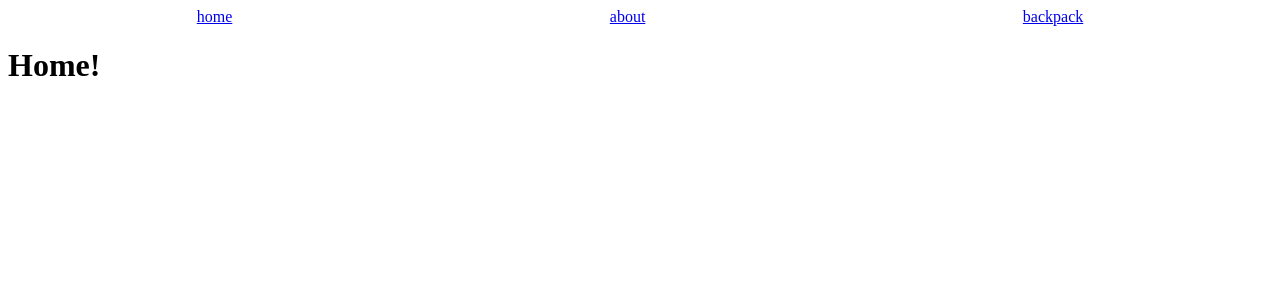
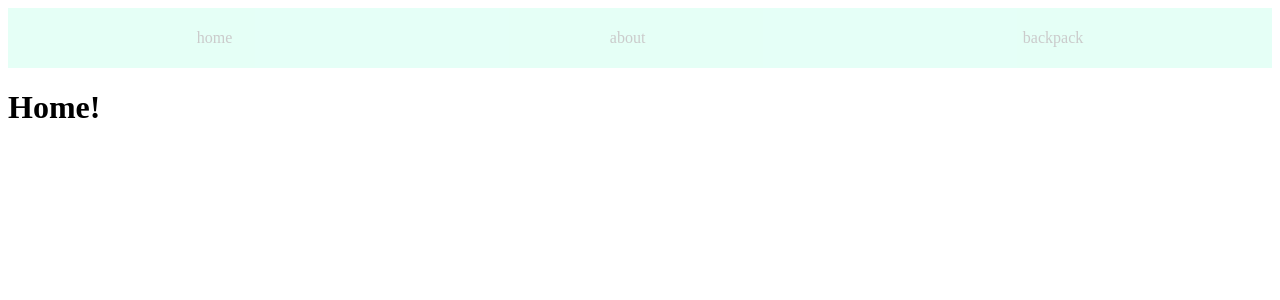
Before and after one commit to kaseywolff/kaseywolff.dev, a React app: page / in a window 1280 px wide. Shown: the top 300 px of the page. Built offline with nearby package versions, Linux system fonts and the light colour scheme.

Commit message:
nav bar, incomplete

```diff
--- a/client/styles.scss
+++ b/client/styles.scss
@@ -7,9 +7,18 @@ body {
 .navBar {
   display: flex;
   justify-content: space-around;
-  border: 1px;
+  border: 1px, black;
+  background-color: aquamarine;
+  opacity: .2;
 }
 
 .navLink {
-  border: 1px, black;
+  margin: 5px;
+  padding: 2vh;
+  color: black;
+  text-decoration: none;
+  opacity: 1;
 }
+.navLink:hover {
+  opacity: 1;
+}
```
